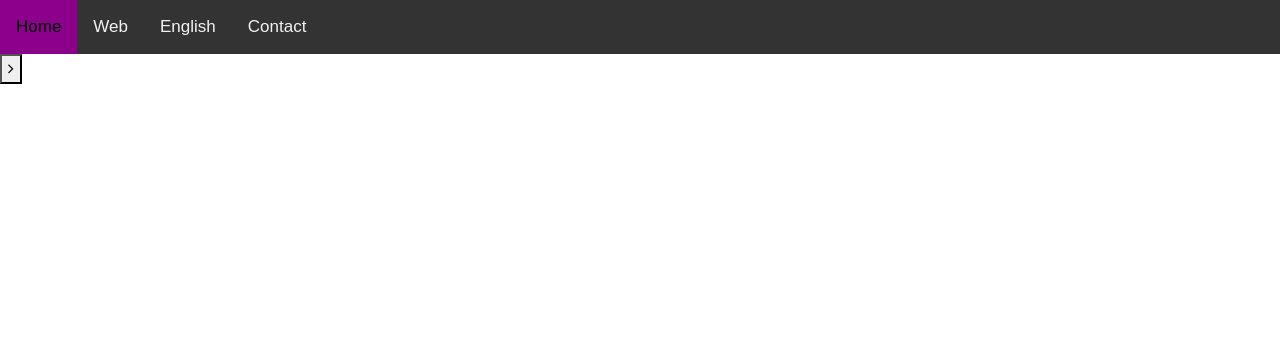
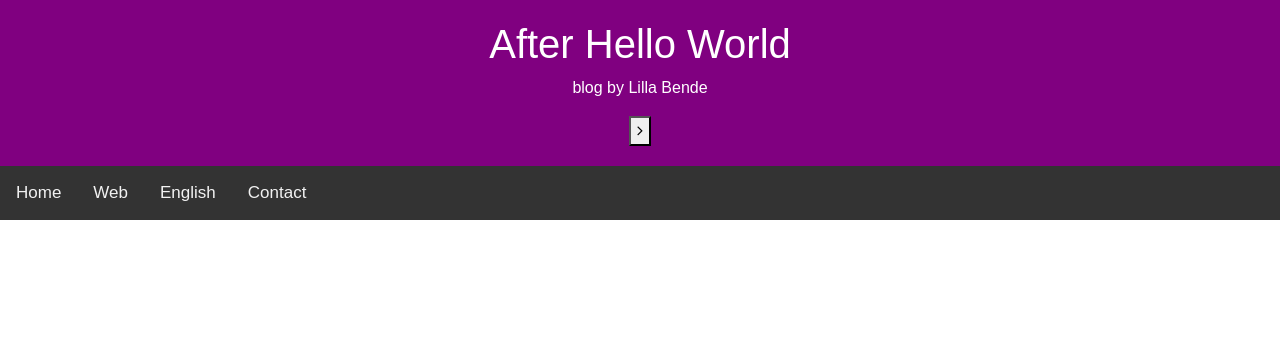
Before and after one commit to Lyluka93/Lyluka93.github.io, a plain HTML site: page index.html in a window 1280 px wide. Drawn offline with Linux system fonts and the light colour scheme.

Commit message:
Header has been added
-new header

```diff
--- a/NavMenuBar/NavMenuBar.css
+++ b/NavMenuBar/NavMenuBar.css
@@ -2,6 +2,19 @@ body {
   margin: 0;
   font-family: Arial, Helvetica, sans-serif;
 }
+
+.c_TitleHeader {
+  padding: 20px;
+  text-align: center;
+  background: #800080;
+  color: white;
+}
+
+/* Increase the font size of the <h1> element */
+.c_TitleHeader h1 {
+  font-size: 40px;
+}
+
 /* Add a black background color to the top navigation */
 .c_NavMenuBar {
     background-color: #333;
@@ -21,14 +34,15 @@ body {
 
 /* Change the color of links on hover */
 .c_NavMenuBar a:hover {
-    background-color: #8B008B;
+    background-color: #2E8B57;
     color: black;
 }
 
 /* Add an active class to highlight the current page */
 .c_ActualPageNavMenuButton {
-    background-color: #2E8B57;
+    background-color: #999999;
     color: white;
+	border: 3px black;
 }
 
 /* Hide the link that should open and close the c_NavMenuBar on small screens */
--- a/NavMenuBar/ShortIntroSideBar.css
+++ b/NavMenuBar/ShortIntroSideBar.css
@@ -1,3 +1,7 @@
+img {
+	border-radius: 50%;
+}
+
 .c_ShortIntroSideBar {
   height: 100%;
   width: 0;
@@ -24,7 +28,7 @@
   color: #f1f1f1;
 }
 
-.c_ShortIntroSideBar .c_CloseSideBar {
+.c_ShortIntroSideBar .c_CloseSideBarBtn {
   position: absolute;
   top: 0;
   right: 25px;
@@ -32,7 +36,7 @@
   margin-left: 50px;
 }
 
-.c_OpenSideBar {
+.c_OpenSideBarBtn {
   font-size: 20px;
   cursor: pointer;
   background-color: #111;
@@ -41,7 +45,7 @@
   border: none;
 }
 
-.c_OpenSideBar:hover {
+.c_OpenSideBarBtn:hover {
   background-color: #444;
 }
 
--- a/index.html
+++ b/index.html
@@ -15,6 +15,13 @@
   <script src="NavMenuBar/ToggleableTabs.js" type="text/javascript"></script>
   </head>
 <body>
+  <div class="c_TitleHeader">
+	<h1> After Hello World </h1>
+	<p> blog by Lilla Bende </p>
+	<button class="c_OpenSlideBarBtn" onclick="OpenSideBar()">
+   <i class="fa fa-angle-right"></i>
+   </button>
+  </div>
   <div class="c_NavMenuBar" id="i_NavMenuBar">
 	<a href="#home" class="c_MenuTabLinks" onclick="OpenMenuTabs(event, 'i_TabHome')">Home</a>
 	<a href="#web" class="c_MenuTabLinks" onclick="OpenMenuTabs(event, 'i_TabWeb')">Web</a>
@@ -25,14 +32,11 @@
 	</a>
   </div>
   <div id="i_ShortIntroSideBar" class="c_ShortIntroSideBar">
-	<a href="javascript:void(0)" class="c_CloseSideBar" onclick="CloseSideBar()"><i class="fa fa-angle-left"></i></a>
+	<a href="javascript:void(0)" class="c_CloseSideBarBtn" onclick="CloseSideBar()"><i class="fa fa-angle-left"></i></a>
 	<a href="#lillabende">Lilla Bende</a>
 	<img src="_global/me.jpg" alt="Lilla Bende" style="width:220px;height:200px;">
   </div>
   <div id="c_MainContent">
-   <button class="c_OpenSlideBar" onclick="OpenSideBar()">
-   <i class="fa fa-angle-right"></i>
-   </button>
   <div id="i_TabHome" class="c_MenuTabContent">
 	<h3> Blog's start </h3>
 	<p> Hello,this is a new blog.</p>
```
Also changed, not shown: _global/identifiers.txt.
